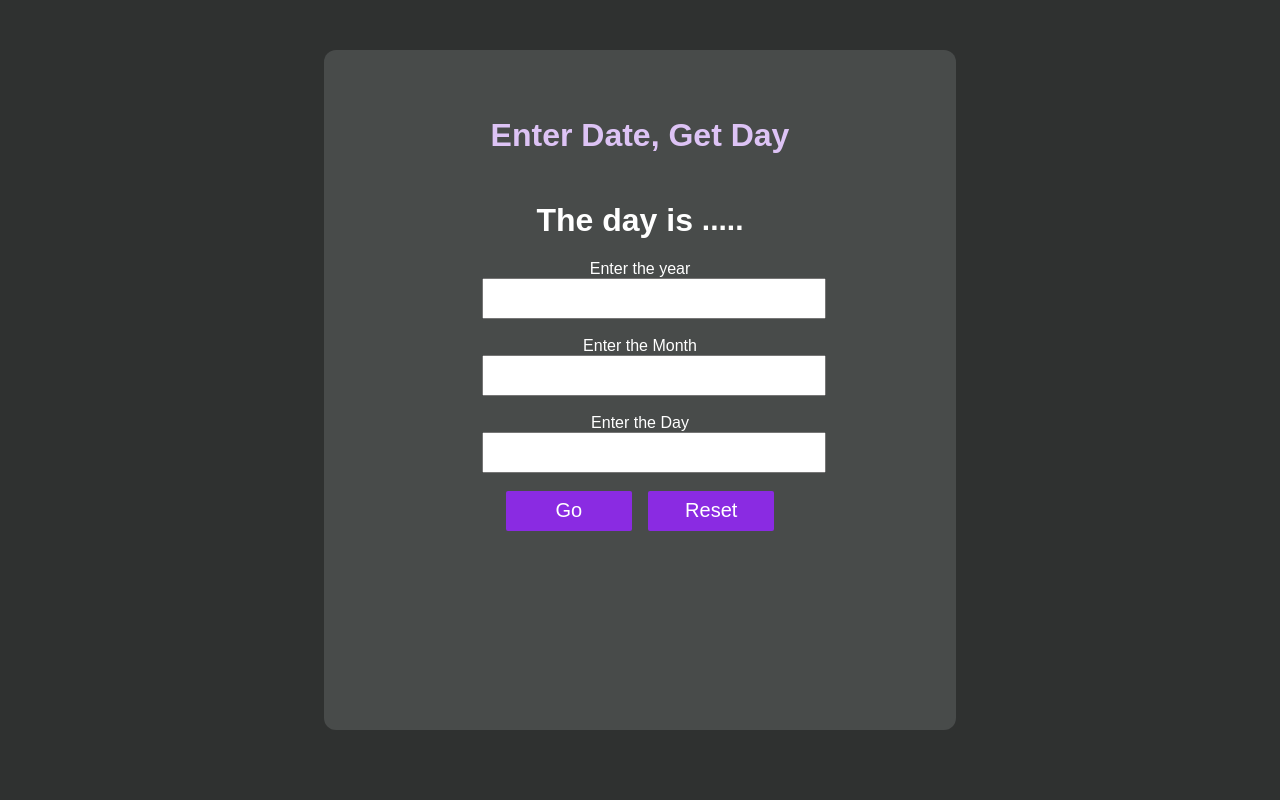
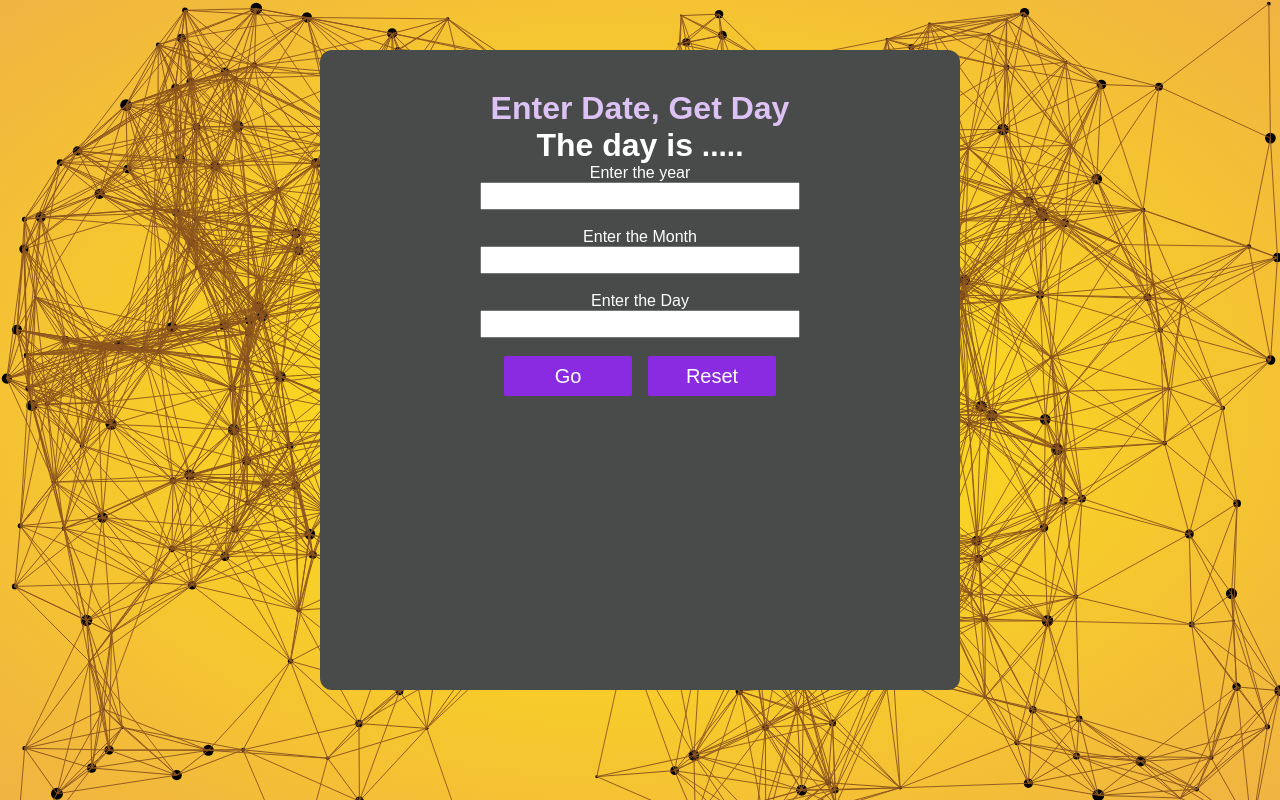
Before and after one commit to anishrajpandey/DoomsDay-Algorithm, a plain HTML site: page index.htm in a window 1280 px wide. Drawn offline with Linux system fonts and the light colour scheme; animation ran at ten frames a second.

Commit message:
background

```diff
--- a/index.htm
+++ b/index.htm
@@ -101,7 +101,10 @@
     </style>
     <script src="./DoomsdayAlgo.js" defer></script>
   </head>
+  <link rel="stylesheet" href="style.css" />
   <body>
+    <canvas id="canvas1"></canvas>
+
     <div class="main">
       <h2>Enter Date, Get Day</h2>
       <div class="daybox">
@@ -124,5 +127,6 @@
         </form>
       </div>
     </div>
+    <script src="script.js"></script>
   </body>
 </html>
--- /dev/null
+++ b/script.js
@@ -0,0 +1,146 @@
+const canvas= document.getElementById("canvas1");
+const ctx= canvas.getContext('2d');
+canvas.width = window.innerWidth;
+canvas.height = window.innerHeight;
+
+let particlesArray;
+
+//get mouse position
+let mouse = {
+    x:null,
+    y:null,
+    radius: (canvas.height/80) * (canvas.width/80)
+}
+
+window.addEventListener('mousemove',
+    function(event){
+        mouse.x = event.x;
+        mouse.y = event.y;
+     }
+);
+
+//create particle
+class particle{
+    constructor(x, y, directionX, directionY, size, color) {
+        this.x = x;
+        this.y = y;
+        this.directionX = directionX;
+        this.directionY = directionY;
+        this.size = size;
+        this.color = color;
+    }
+    //method to draw individual particle
+    draw(){
+        ctx.beginPath();
+        ctx.arc(this.x, this.y, this.size, 0, Math.PI*2, false);
+        ctx.fillStyle = '#fif72d';
+        ctx.fill();
+    }
+    //check particle position, check mouse position, move the particle, draw the particle
+    update(){
+        //check if the particle is still within canvas
+        if (this.x > canvas.width || this.x < 0){
+            this.directionX = -this.directionX;
+        }
+        if (this.y > canvas.width || this.y < 0){
+            this.directionY = -this.directionY;
+        }
+
+        //check collision direction - mouse position / particle position
+        let dx = mouse.x - this.x;
+        let dy = mouse.y - this.y;
+        let distance = Math.sqrt(dx*dx + dy*dy);
+        if (distance < mouse.radius + this.size){
+            if (mouse.x < this.x && this.x < canvas.width - this.size * 10){
+                this.x += 10;
+            }
+            if (mouse.x > this.x && this.x > this.size * 10){
+                this.x -= 10;
+            }
+            if (mouse.y < this.y && this.y < canvas.height - this.size * 10){
+                this.y += 10;
+            }
+            if (mouse.y > this.y && this.y > this.size * 10){
+                this.y -= 10;
+            }
+        }
+        //move particles
+        this.x += this.directionX;
+        this.y += this.directionY;
+        //draw particles
+        this.draw();
+
+    }
+}
+
+//particle arry
+
+function init(){
+    particlesArray = [];
+    let numberOfParticles = (canvas.height * canvas.width) / 9000;
+    for(let i=0; i < numberOfParticles * 3; i++){
+        let size= (Math.random() * 5) + 1;
+        let x = (Math.random() * ((innerWidth - size * 2)-(size * 2)) + size*2);
+        let y = (Math.random() * ((innerHeight - size * 2)-(size * 2)) + size*2);
+        let directionX = (Math.random()*5) - 2.5;
+        let directionY = (Math.random()*5) - 2.5;
+        let color = '#8C5523';
+
+        particlesArray.push(new particle(x, y, directionX, directionY, size, color));
+    }
+}
+
+// check if particles are close enough to draw line between them
+
+function connect(){
+    let opacityValue = 1;
+    for(let a = 0; a <particlesArray.length; a++){
+        for (let b = a; b < particlesArray.length; b++){
+            let distance = ((particlesArray[a].x - particlesArray[b].x) * (particlesArray[a].x - particlesArray[b].x)) + ((particlesArray[a].y - particlesArray[b].y) * (particlesArray[a].y - particlesArray[b].y));
+            if(distance < (canvas.width/7) * (canvas.height/7)){
+                opacityValue = 1 - (distance/200000)
+                ctx.strokeStyle = 'rgba(140,85,31,' + opacityValue +  ')';
+                ctx.lineWidth = 1;
+                ctx.beginPath();
+                ctx.moveTo(particlesArray[a].x, particlesArray[a].y);
+                ctx.lineTo(particlesArray[b].x, particlesArray[b].y);
+                ctx.stroke();
+            }
+        }
+    }
+}
+
+//animate loop
+
+function animate() {
+    requestAnimationFrame(animate);
+    ctx.clearRect(0,0,innerWidth,innerHeight);
+
+    for (let i=0; i < particlesArray.length; i++) {
+        particlesArray[i].update();
+    }
+    connect();
+}
+
+//resize event
+
+window.addEventListener('resize',
+      function(){
+          canvas.width = inner.width;
+          canvas.height = inner.height;
+          canvas.radius = ((canvas.height/80) * (canvas.width/80));
+          init();
+      }
+);
+
+//mouse out event
+
+window.addEventListener('mouseout',
+     function(){
+         mouse.x = undefined
+         mouse.y = undefined
+     }
+)
+
+init();
+animate();
--- /dev/null
+++ b/style.css
@@ -0,0 +1,14 @@
+* {
+  margin: 0;
+  padding: 0;
+  box-sizing: border-box;
+}
+#canvas1 {
+  position: absolute;
+  top: 0;
+  left: 0;
+  background: radial-gradient(#ffe710, #f0b342);
+  width: 100%;
+  height: 100%;
+  z-index: -1;
+}
```
